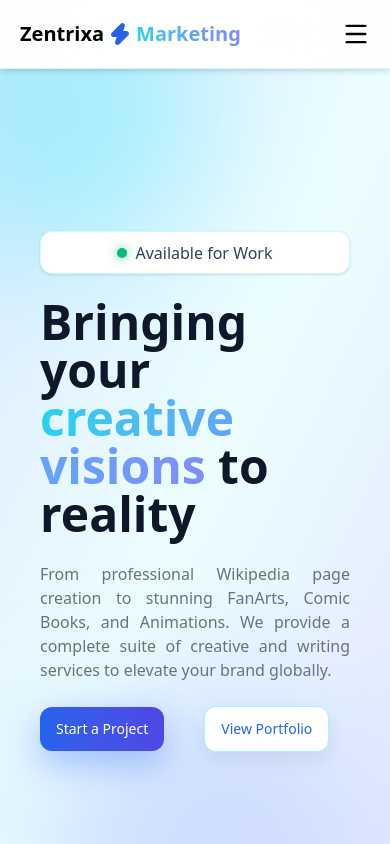
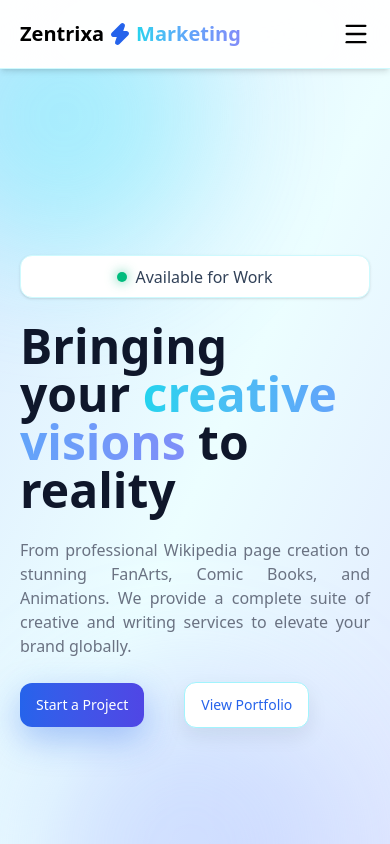
Before and after one commit to mirza-zain/zentrixamarketing-website, a Next.js app: page / in a window 390 px wide. Shown: the top 844 px of the page. Built offline with nearby package versions, Linux system fonts and the light colour scheme.

Commit message:
WIP: Fixed Padding

```diff
--- a/app/page.tsx
+++ b/app/page.tsx
@@ -24,7 +24,7 @@ export const metadata: Metadata = {
 export default function Home() {
   return (
     <>
-      <div className="w-full min-h-screen relative overflow-hidden flex flex-col xl:flex-row justify-center items-center bg-linear-to-br from-[#dbeafe] via-[#ecfeff] to-[#e0e7ff] p-5">
+      <div className="w-full min-h-screen relative overflow-hidden flex flex-col xl:flex-row justify-center items-center bg-linear-to-br from-[#dbeafe] via-[#ecfeff] to-[#e0e7ff] lg:p-5">
         <div className="absolute -top-24 -left-20 h-72 w-72 rounded-full bg-cyan-300/40 blur-3xl"></div>
         <div className="absolute -bottom-24 right-10 h-80 w-80 rounded-full bg-indigo-300/35 blur-3xl"></div>
         <div className="w-full xl:w-1/2 flex flex-col items-left justify-center gap-6 mx-5 p-5 relative z-10">
```
